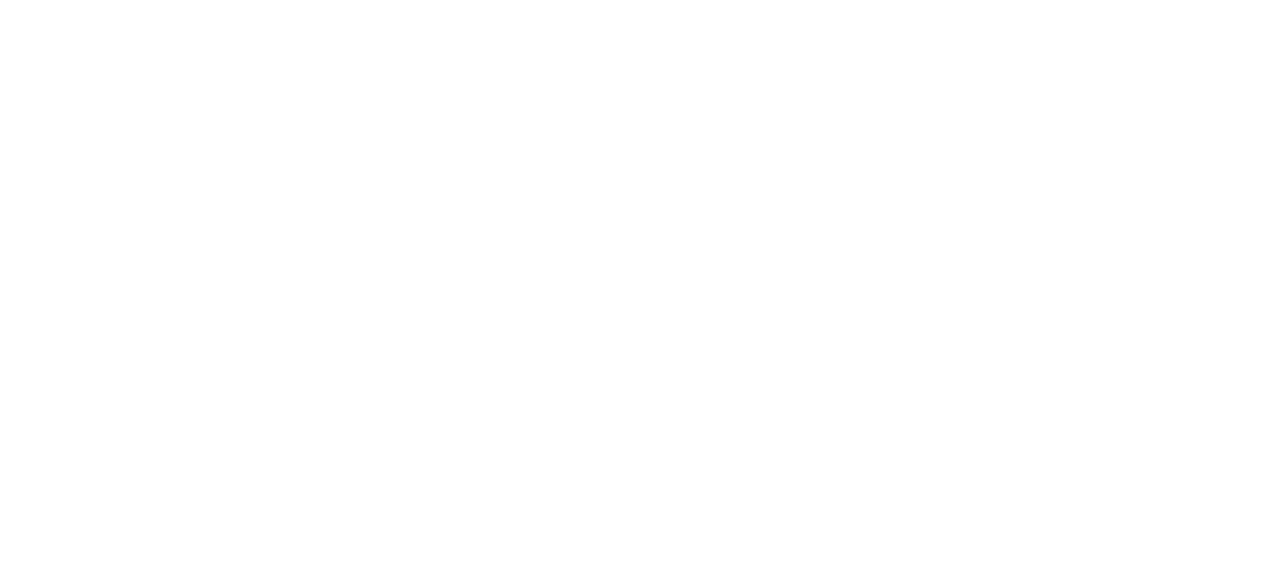
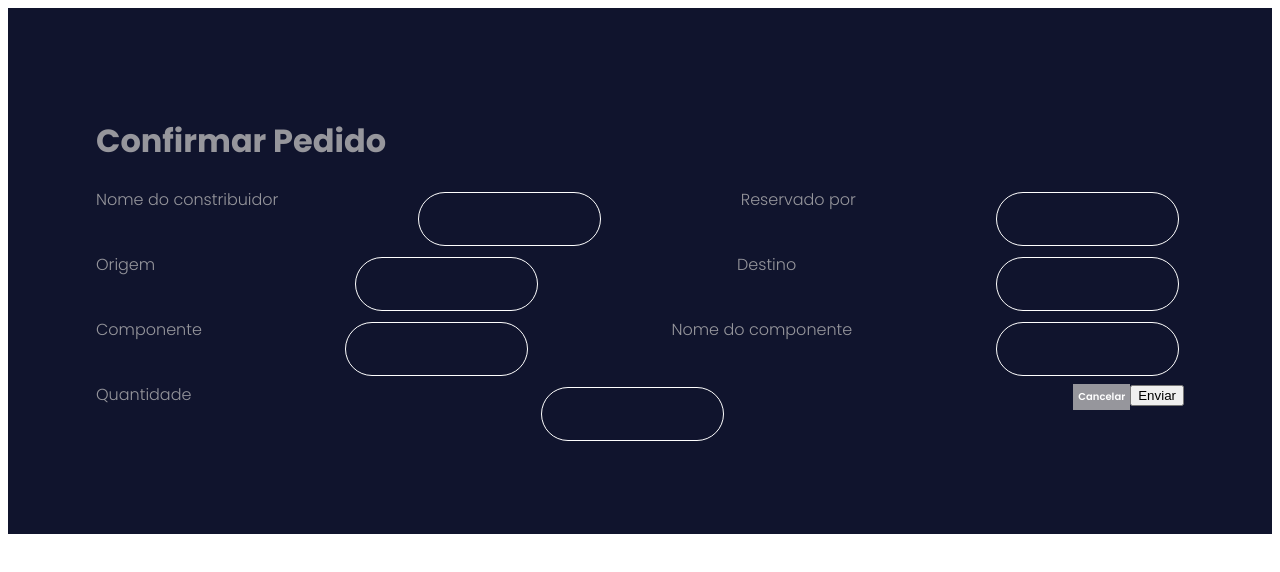
Before and after one commit to LucasDSL/Preciso-HackSocial, a Next.js app in the folder frontend/: page / in a window 1280 px wide. Shown: the top 572 px of the page. Built offline with nearby package versions, Linux system fonts and the light colour scheme.

Commit message:
add styled components

```diff
--- a/frontend/components/main/index.tsx
+++ b/frontend/components/main/index.tsx
@@ -3,6 +3,37 @@
 export default function Main() {
     return(
     <StyledMain>
+        <h1>Confirmar Pedido</h1>
+        <div className='alignInputs'>
+            <label>Nome do constribuidor </label>
+            <input type='text' placeholder=''/>
+            <label>Reservado por </label>
+            <input type='' placeholder=''/>
+        </div>
+
+        <div className='alignInputs'>
+            <label>Origem</label>
+            <input type='text' placeholder='' />
+            <label>Destino</label>
+            <input type='text' placeholder='' />
+        </div>
+
+        <div className='alignInputs'>
+            <label>Componente</label>
+            <input type='text' />
+            <label>Nome do componente </label>
+            <input type='text' />
+        </div>
+
+        <div className='alignInputs'>
+            <label>Quantidade</label>
+            <input type='text' />
+            <div className='alignButtons'>
+                <button id='cancel'>Cancelar</button>
+                <button id='send'>Enviar</button>
+            </div>
+        </div>
+
     </StyledMain>
     )
 }
--- a/frontend/components/main/styles.js
+++ b/frontend/components/main/styles.js
@@ -1,6 +1,38 @@
 import styled from "styled-components";
 
 export const StyledMain = styled.main`
+@import url('https://fonts.googleapis.com/css2?family=Poppins:ital,wght@0,100;0,200;0,300;0,600;0,700;1,100;1,200&display=swap');
+
+    font-family: 'Poppins';
     display: flex;
-    justify-content: center;
+    flex-direction: column;
+    padding: 5.5em;
+    background-color: #10142D;
+    color: #96969C;
+
+    .alignInputs {
+        display: flex;
+        flex-direction: row;
+        justify-content: space-between;
+    }
+
+    input {
+        background-color: transparent;
+        border-radius: 30px;
+        border: 1px solid white;
+        margin: 0.5%;
+        min-height: 50px;
+        min-weight: 100%;
+    }
+
+    #cancel {
+        font-family: 'Poppins';
+        font-size: 10px;
+        font-weight: 600;
+        padding: 5px;
+        background-color: #96969C;
+        color: white;
+        border: none;
+    }
+
 `;
```
